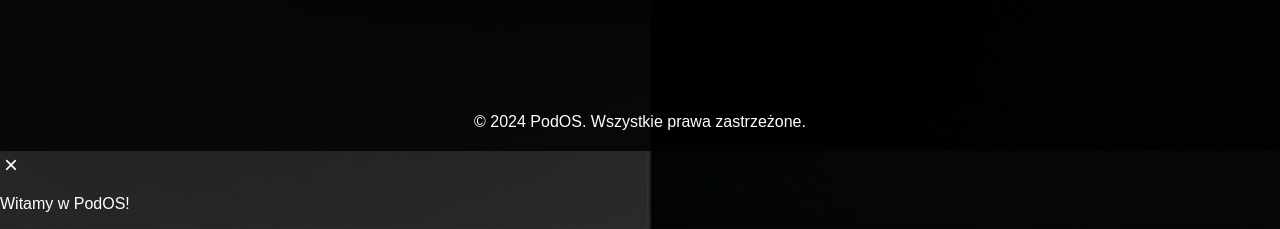
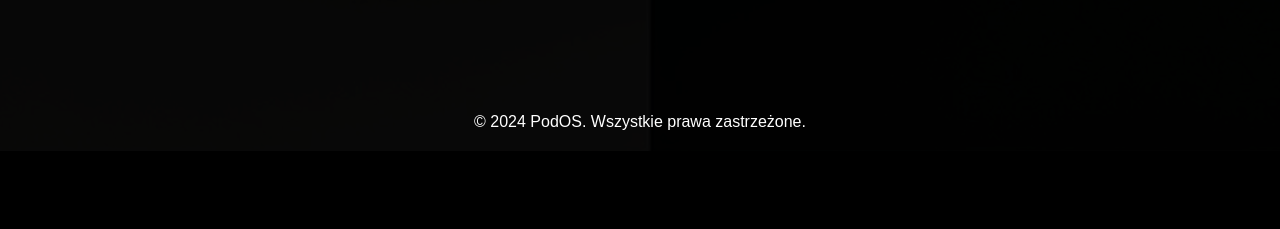
Before and after one commit to holvas/podos-newServiseSection, a plain HTML site: page index.html in a window 1280 px wide. Shown: the part 2072-2301 px from the top of the page. After the commit the page ends 2223 px from the top, so only its background shows below. Drawn offline with Linux system fonts and the light colour scheme.

Commit message:
hidenn modal window
for coockie

```diff
--- a/index.html
+++ b/index.html
@@ -200,12 +200,12 @@
         <p id="footer-text"></p>
     </footer>
 
-    <div id="modal" class="modal">
+<!--     <div id="modal" class="modal">
         <div class="modal-content">
             <span class="close-btn" onclick="closeModal()">&times;</span>
             <p>Witamy w PodOS!</p>
         </div>
-    </div>
+    </div> -->
 
     <!-- Підключення скриптів -->
     <script src="js/langswitcher.js" defer></script>
```
